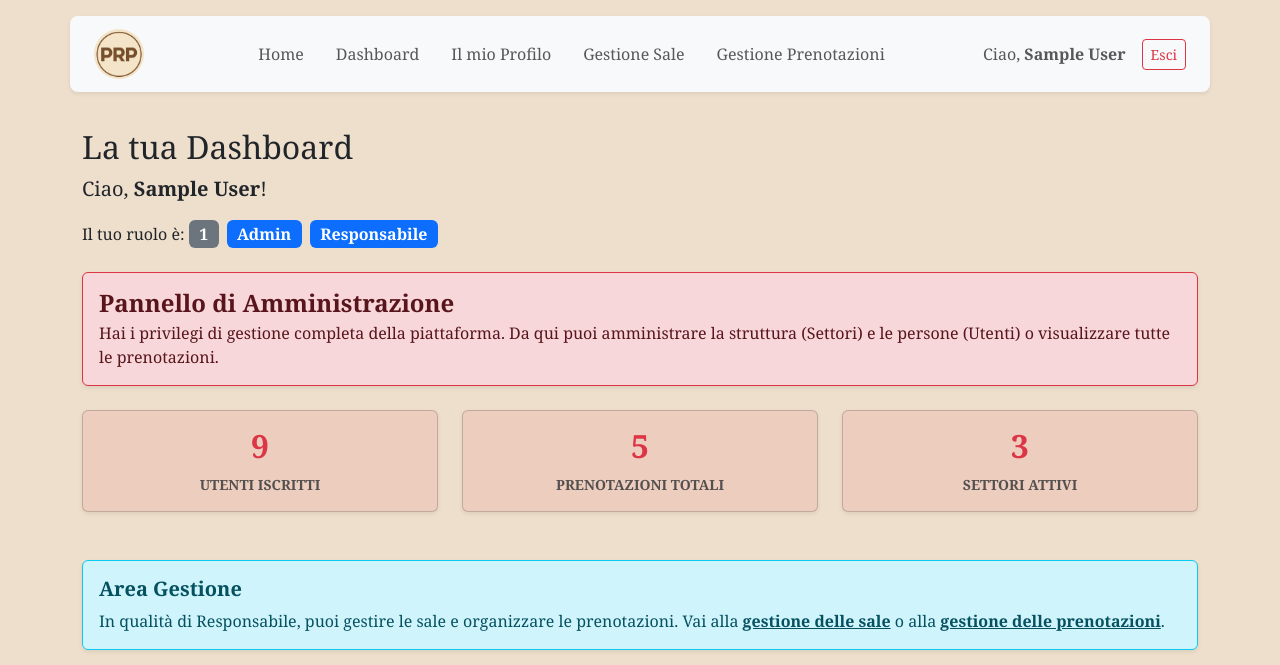
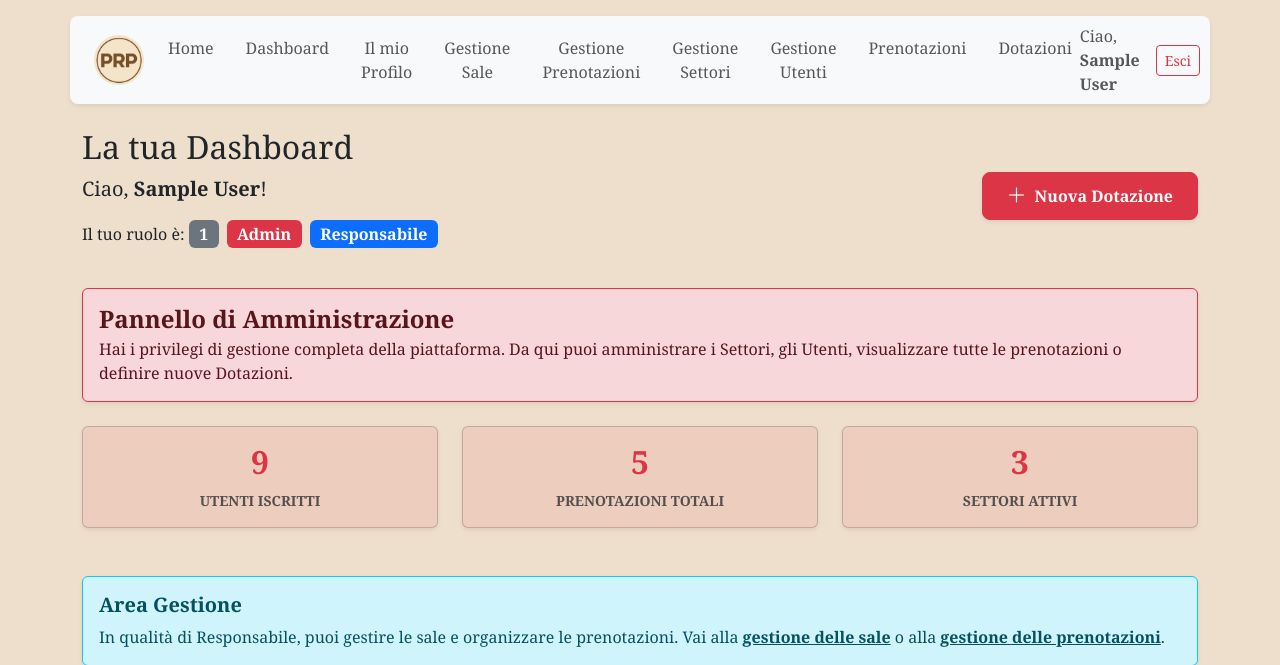
Before and after one commit to pietrobertoncini/Progetto_PW_2025-2026, a PHP site: page /dashboard.php in a window 1280 px wide. Shown: the top 665 px of the page. Run offline with PHP 8.4, Linux system fonts and the light colour scheme; the visitor is signed in with stand-in values (Sample User, id 1); data comes from the database, SQL or seed files in the repository.

Commit message:
sistemato css prenota + dashboard admin

```diff
--- a/common/navbar.php
+++ b/common/navbar.php
@@ -42,12 +42,29 @@ if (isset($_SESSION['id_utente'])) {
             <a class="nav-link" href="profilo.php">Il mio Profilo</a>
           </li>
 
-          <?php if (isset($_SESSION['is_responsabile']) && $_SESSION['is_responsabile'] == true): ?>
+          <!-- NAVBAR RESPONSABILE -->
+          <?php if (isset($_SESSION['is_responsabile']) && $_SESSION['is_responsabile']): ?>
             <li class="nav-item">
               <a class="nav-link" href="gestione_sale.php">Gestione Sale</a>
             </li>
             <li class="nav-item">
               <a class="nav-link" href="gestione_prenotazioni.php">Gestione Prenotazioni</a>
+            </li>
+          <?php endif; ?>
+
+          <!-- NAVBAR ADMIN -->
+          <?php if (isset($_SESSION['is_admin']) && $_SESSION['is_admin']): ?>
+            <li class="nav-item">
+              <a class="nav-link" href="admin_settori.php">Gestione Settori</a>
+            </li>
+            <li class="nav-item">
+              <a class="nav-link" href="admin_utenti.php">Gestione Utenti</a>
+            </li>
+            <li class="nav-item">
+              <a class="nav-link" href="admin_prenotazioni.php">Prenotazioni</a>
+            </li>
+            <li class="nav-item">
+              <a class="nav-link" href="admin_prenotazioni.php">Dotazioni</a>
             </li>
           <?php endif; ?>
         <?php endif; ?>
--- a/dashboard.php
+++ b/dashboard.php
@@ -49,7 +49,8 @@ if (!empty($_SESSION['is_admin'])) {
 
     <div class="container mb-5 pt-5">
 
-        <div class="mb-4">
+        <div class="row align-items-center mb-4">
+            <div class="col-md-8">
                 <h2>La tua Dashboard</h2>
                 <p class="fs-5">
                     Ciao, <strong class="text-brand"><?php echo htmlspecialchars(ucfirst($_SESSION['nome'])); ?></strong>!
@@ -59,12 +60,20 @@ if (!empty($_SESSION['is_admin'])) {
                     <span class="badge bg-secondary fs-6"><?php echo htmlspecialchars(ucfirst($_SESSION['ruolo'])); ?></span>
 
                     <?php if (isset($_SESSION['is_admin']) && $_SESSION['is_admin']): ?>
-                    <span class="badge bg-primary ms-1 fs-6">Admin</span>
+                        <span class="badge bg-danger ms-1 fs-6">Admin</span>
                     <?php endif; ?>
                     <?php if (isset($_SESSION['is_responsabile']) && $_SESSION['is_responsabile']): ?>
                         <span class="badge bg-primary ms-1 fs-6">Responsabile</span>
                     <?php endif; ?>
                 </p>
+            </div>
+            <?php if (isset($_SESSION['is_admin']) && $_SESSION['is_admin']): ?>
+                <div class="col-md-4 text-end">
+                    <a href="admin_dotazione.php" class="btn btn-danger text-white shadow-sm rounded-3 px-4 py-2 fw-bold d-inline-flex align-items-center gap-2">
+                        <i class="bi bi-plus-lg fs-5"></i> Nuova Dotazione
+                    </a>
+                </div>
+            <?php endif; ?>
         </div>
 
         <!-- ADMIN -->
@@ -76,7 +85,7 @@ if (!empty($_SESSION['is_admin'])) {
                         <h4 class="alert-heading fw-bold mb-1">Pannello di Amministrazione</h4>
                         <p class="mb-0">
                             Hai i privilegi di gestione completa della piattaforma.
-                            Da qui puoi amministrare la struttura (Settori) e le persone (Utenti) o visualizzare tutte le prenotazioni.
+                            Da qui puoi amministrare i Settori, gli Utenti, visualizzare tutte le prenotazioni o definire nuove Dotazioni.
                         </p>
                     </div>
                 </div>
--- a/gestione_prenotazioni.php
+++ b/gestione_prenotazioni.php
@@ -53,7 +53,7 @@ $prenotazioni = $result->fetch_all(MYSQLI_ASSOC);
             <div class="col-md-8">
                 <h2 class="mb-2">Le Mie Prenotazioni</h2>
                 <h5 class="text-muted">
-                    Settore: <span class="text-brand fw-bold"><?php echo htmlspecialchars($nome_settore); ?></span>
+                    Settore di riferimento: <span class="text-brand fw-bold"><?php echo htmlspecialchars($nome_settore); ?></span>
                 </h5>
             </div>
 
```
Also changed, not shown: css/style.css (+54 -28 lines), prenota.php (+6 -6 lines). Lines whose indentation alone changed are shown as unchanged.
